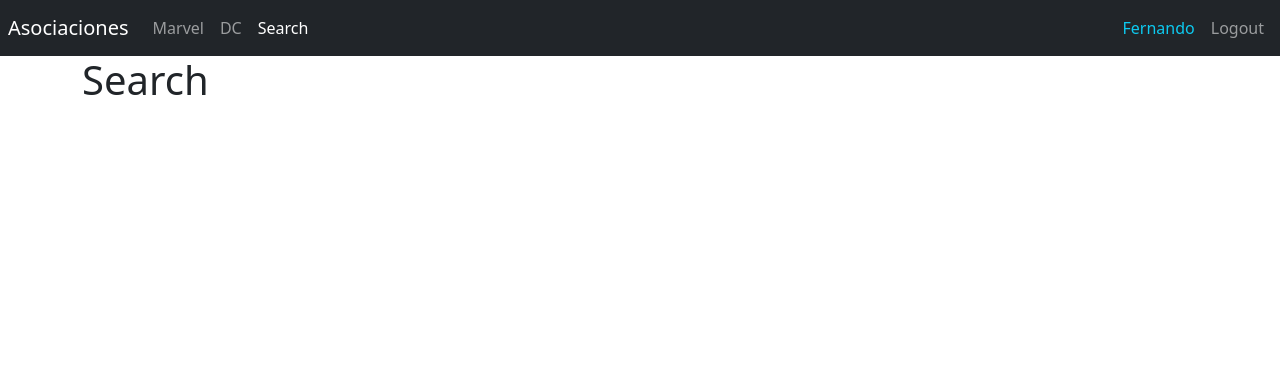
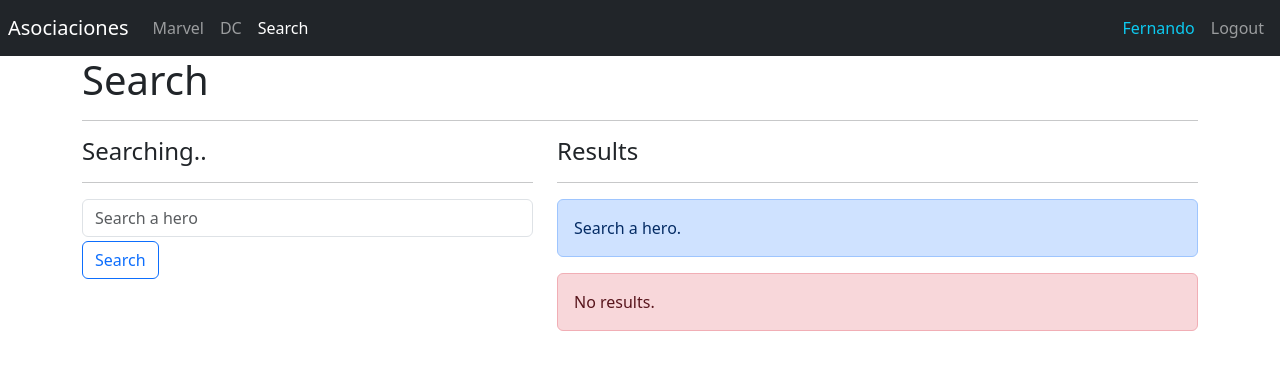
Before and after one commit to Ferchojrjose/React-Basic, a React (Create React App) app in the folder 07-heroes/: page /search in a window 1280 px wide. Shown: the top 370 px of the page. Built offline with nearby package versions, Linux system fonts and the light colour scheme.

Commit message:
pagina de busqueda

```diff
--- a/07-heroes/public/index.html
+++ b/07-heroes/public/index.html
@@ -3,7 +3,16 @@
 
   <head>
     <meta charset="utf-8" />
+
+    <!-- bootstrap -->
     <link href="https://cdn.jsdelivr.net/npm/bootstrap@5.3.0-alpha3/dist/css/bootstrap.min.css" rel="stylesheet" integrity="sha384-KK94CHFLLe+nY2dmCWGMq91rCGa5gtU4mk92HdvYe+M/SXH301p5ILy+dN9+nJOZ" crossorigin="anonymous">
+
+    <!-- Animate Css -->
+    <link
+    rel="stylesheet"
+    href="https://cdnjs.cloudflare.com/ajax/libs/animate.css/4.1.1/animate.min.css"
+    />
+
     <title>Heroes App</title>
   </head>
 
--- a/07-heroes/src/heroes/components/HeroeCard.jsx
+++ b/07-heroes/src/heroes/components/HeroeCard.jsx
@@ -6,7 +6,7 @@ export const HeroeCard = ({ heroe }) => {
     const heroImageUrl = `assets/heroes/${heroe.id}.jpg`;
 
     return (
-        <div className="col">
+        <div className="col animate__animated animate__fadeIn">
             <div className="card">
                 <div className="row no-gutters">
 
--- a/07-heroes/src/heroes/components/HeroeList.jsx
+++ b/07-heroes/src/heroes/components/HeroeList.jsx
@@ -1,10 +1,11 @@
 import { HeroeCard } from './HeroeCard';
 import { getHeroesPublisher } from '../helpers';
+import { useMemo } from 'react';
 
 
 export const HeroeList = ({ publisher }) => {
 
-    const heroes = getHeroesPublisher(publisher); //Obtener dato heroe.
+    const heroes = useMemo(() => getHeroesPublisher(publisher), [publisher]); //Obtener dato heroe.
 
     return (
         <div className="row rows-cols-1 row-cols-md-3 g-3">
--- a/07-heroes/src/heroes/pages/Hero.jsx
+++ b/07-heroes/src/heroes/pages/Hero.jsx
@@ -1,12 +1,19 @@
-import { Navigate, useParams } from "react-router-dom";
+import { Navigate, useNavigate, useParams } from "react-router-dom";
 import { getHeroeById } from "../helpers";
+import { useMemo } from "react";
 
 export const Hero = () => {
 
-  //Parametros Custom Hook.
-  const { id } = useParams();
+  const { id } = useParams(); //Parametros Custom Hook.
+  const navigate = useNavigate(); // Hook de navegacion.
 
-  const hero = getHeroeById(id); //Obtener Heroe.
+  const hero = useMemo(() => getHeroeById(id), [id]); //Custom Hook para cuando cambie el id.
+
+  //Metodo para regresar.
+  const onBack = () => {
+    navigate(-1); //Retorna a la página anterior.
+  };
+
 
   if (!hero) { //Verificar si existe el heroe
     //Si no existe.
@@ -14,8 +21,39 @@ export const Hero = () => {
   }
 
   return (
-    <>
-      <h1> {hero.superhero} </h1>
-    </>
+    <div className="row mt-5 animate__animated animate__fadeInLeft">
+
+      <div className="col-4">
+        <img
+          src={`/assets/heroes/${id}.jpg`}
+          alt={hero.superhero}
+          className="img-thumbnail"
+        />
+      </div>
+
+
+      <div className="col-8">
+        <h3> {hero.superhero} </h3>
+        <ul className="list-group list-group-flush">
+          <li className="list-group-item"> <b>Alter ego:</b> {hero.alter_ego} </li>
+          <li className="list-group-item"> <b>Publisher:</b> {hero.publisher} </li>
+          <li className="list-group-item"> <b>First appearance:</b> {hero.first_appearance} </li>
+        </ul>
+
+
+        <h5 className="mt-3"> Characters </h5>
+        <p> {hero.characters} </p>
+
+
+        <button
+          onClick={onBack}
+          className="btn btn-outline-primary"
+        >
+          Back
+        </button>
+
+      </div>
+
+    </div>
   )
 }
--- a/07-heroes/src/heroes/pages/Search.jsx
+++ b/07-heroes/src/heroes/pages/Search.jsx
@@ -1,8 +1,51 @@
+// import { HeroeCard } from "../components";
 
 export const Search = () => {
   return (
     <>
-        <h1> Search </h1>
+      <h1> Search </h1>
+      <hr />
+
+      <div className="row">
+
+        <div className="col-5">
+          <h4>Searching..</h4>
+          <hr />
+
+          <form>
+            <input
+              type="text"
+              placeholder="Search a hero"
+              className="form-control"
+              name="searchText"
+              autoComplete="off"
+            />
+
+            <button className="btn btn-outline-primary mt-1">
+              Search
+            </button>
+
+          </form>
+        </div>
+
+
+        <div className="col-7">
+          <h4> Results</h4>
+          <hr />
+
+          <div className="alert alert-primary">
+            Search a hero.
+          </div>
+
+          <div className="alert alert-danger">
+            No results.
+          </div>
+
+          {/* <HeroeCard /> */}
+
+        </div>
+
+      </div>
     </>
   )
 }
```
